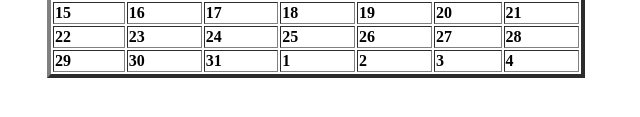
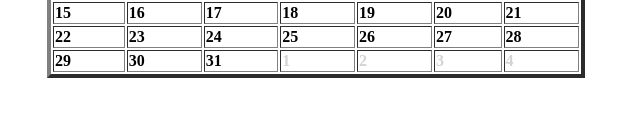
Before and after one commit to Justine130/index, a plain HTML site: page index.html in a window 1280 px wide. Shown: the part 227-344 px from the top of the page, 1-641 px from the left. Drawn offline with Linux system fonts and the light colour scheme.

Commit message:
Update index.html

```diff
--- a/index.html
+++ b/index.html
@@ -58,10 +58,10 @@
                 <td><b>29</b></td>
                 <td><b>30</b></td>
                 <td><b>31</b></td>
-                <td style= "color: light gray;"><b>1</b></td>
-                <td style= "color: light gray;"><b>2</b></td>
-                <td style= "color: light gray;"><b>3</b></td>
-                <td style= "color: light gray;"><b>4</b></td>
+                <td style= "color: lightgray;"><b>1</b></td>
+                <td style= "color: lightgray;"><b>2</b></td>
+                <td style= "color: lightgray;"><b>3</b></td>
+                <td style= "color: lightgray;"><b>4</b></td>
             </tr>
         </table>
     </ul>
```
